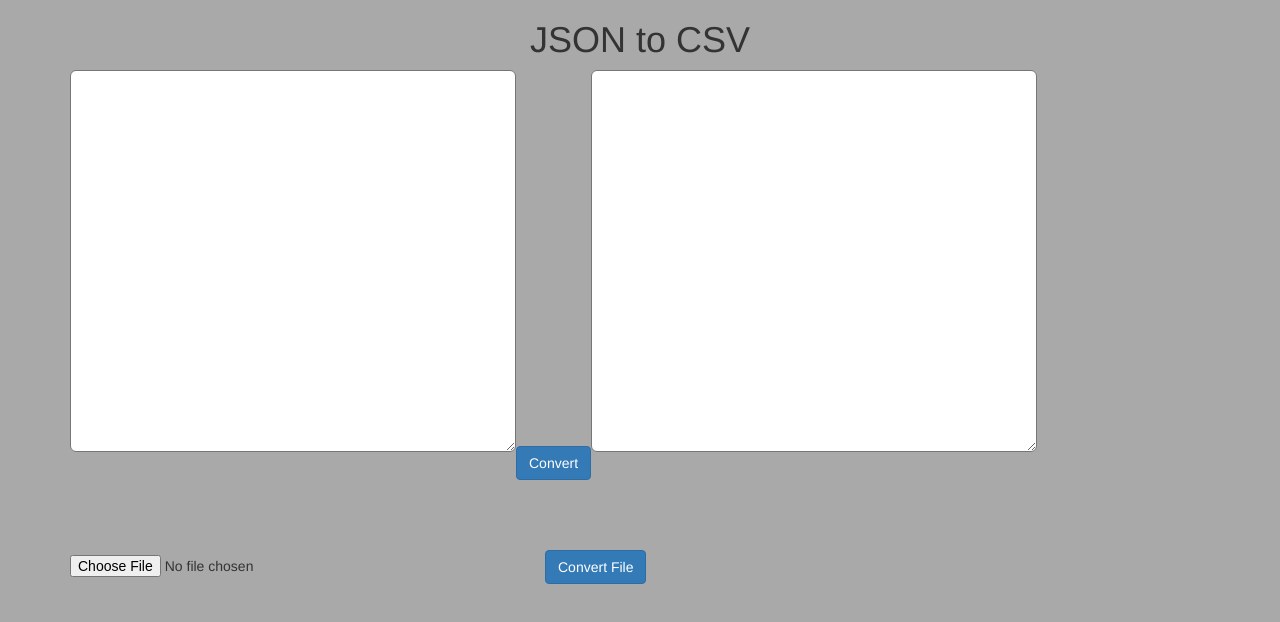
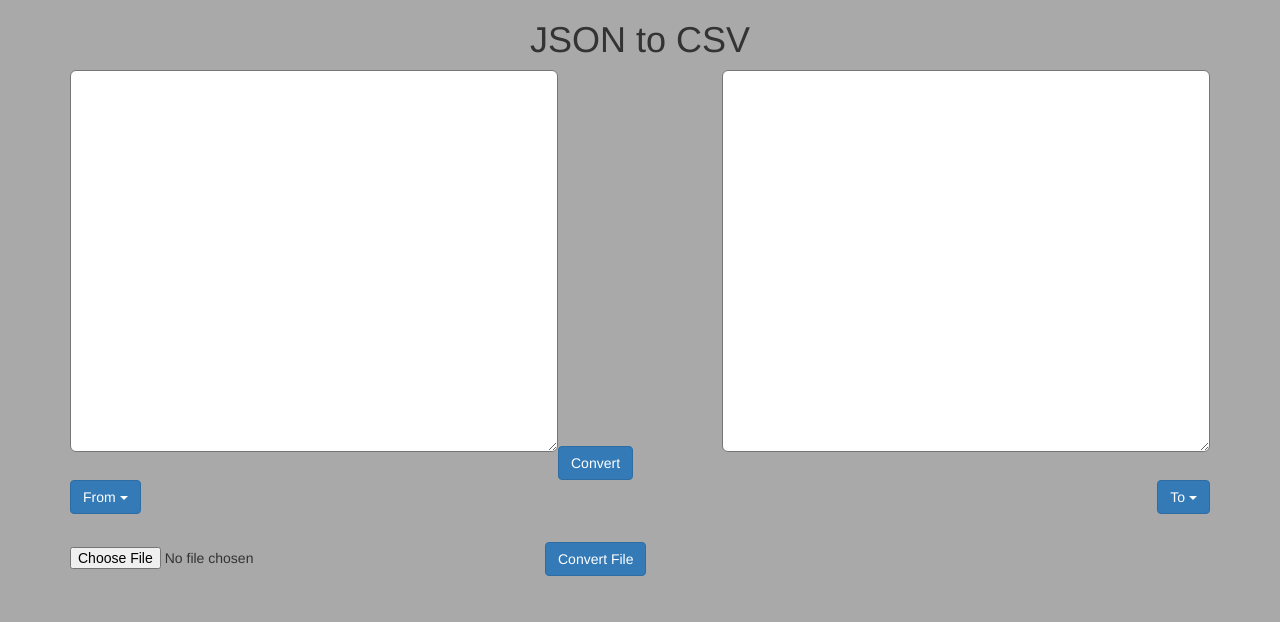
Before and after one commit to melnele/CSVJSON, an Angular app: page / in a window 1280 px wide. Shown: the top 622 px of the page. Built offline with nearby package versions, Linux system fonts and the light colour scheme.

Commit message:
update deps and new layout

```diff
--- a/src/app/app.component.css
+++ b/src/app/app.component.css
@@ -2,3 +2,11 @@
     display: inline-block;
     width: auto;
 }
+.flex-container {
+    display: flex;
+    flex-direction: column-reverse;
+  }
+.dropdown {
+    position: relative;
+    display: inline-block;
+}
--- a/src/app/app.component.html
+++ b/src/app/app.component.html
@@ -1,13 +1,33 @@
 <div class="container">
   <h1 style="text-align:center">{{ title }}</h1>
 
-  <div>
-    <textarea type="text" id="json" rows="15" cols="38" class="form-group input-lg" [(ngModel)]="json"></textarea>
-    <button type="button" class="btn btn-primary" (click)=convert()>Convert</button>
-    <textarea id="csv" rows="15" cols="38" class="form-group input-lg" [(ngModel)]="csv"></textarea>
+  <div class="flex-container">
     <button *ngIf="csv != ''" type="button" class="btn btn-primary" (click)="downloadFile()">Download</button>
+
+    <div>
+      <div class="dropdown">
+        <button class="btn btn-primary dropdown-toggle" type="button" data-toggle="dropdown">From
+          <span class="caret"></span></button>
+        <ul class="dropdown-menu">
+          <li><a href="#">JSON</a></li>
+        </ul>
+      </div>
+
+      <div class="dropdown" style="float:right;">
+        <button class="btn btn-primary dropdown-toggle" type="button" data-toggle="dropdown">To
+          <span class="caret"></span></button>
+        <ul class="dropdown-menu">
+          <li><a href="#">CSV</a></li>
+        </ul>
+      </div>
+    </div>
+    <div>
+      <textarea type="text" id="json" rows="15" cols="42" class="form-group input-lg" [(ngModel)]="json"></textarea>
+      <button type="button" class="btn btn-primary" (click)=convert()>Convert</button>
+      <textarea id="csv" rows="15" cols="42" class="form-group input-lg" [(ngModel)]="csv" style="float:right;"></textarea>
+    </div>
   </div>
-  <form class="form-inline" style="margin-top: 5em">
+  <form class="form-inline" style="margin-top: 2em">
     <input id="file" type="file" (change)="fileChange($event)" placeholder="Upload file" accept=".json">
     <input class="btn btn-primary" type="submit" style="margin-left: 15em" value="Convert File" (click)=convert2()>
   </form>
```
Also changed, not shown: package.json (+17 -18 lines), 1 other file (tests, documents, lock files or other folders).
